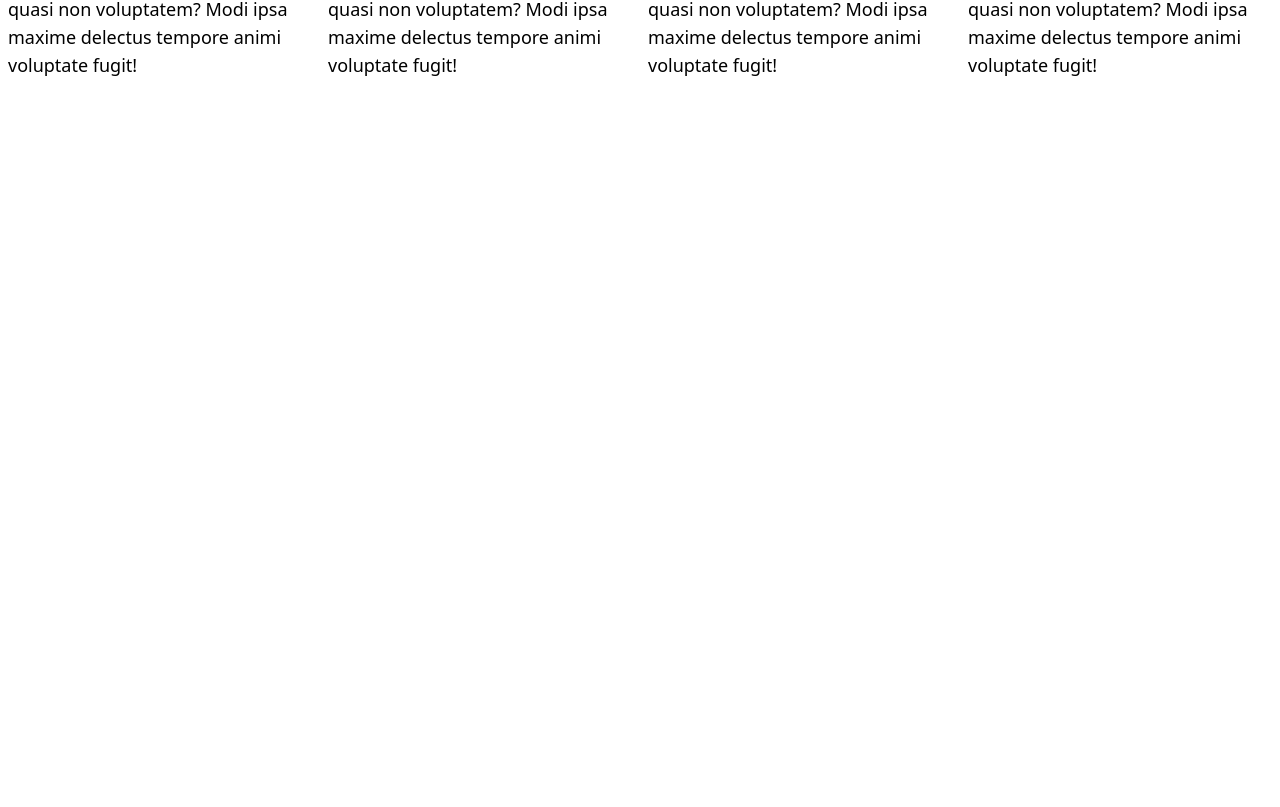
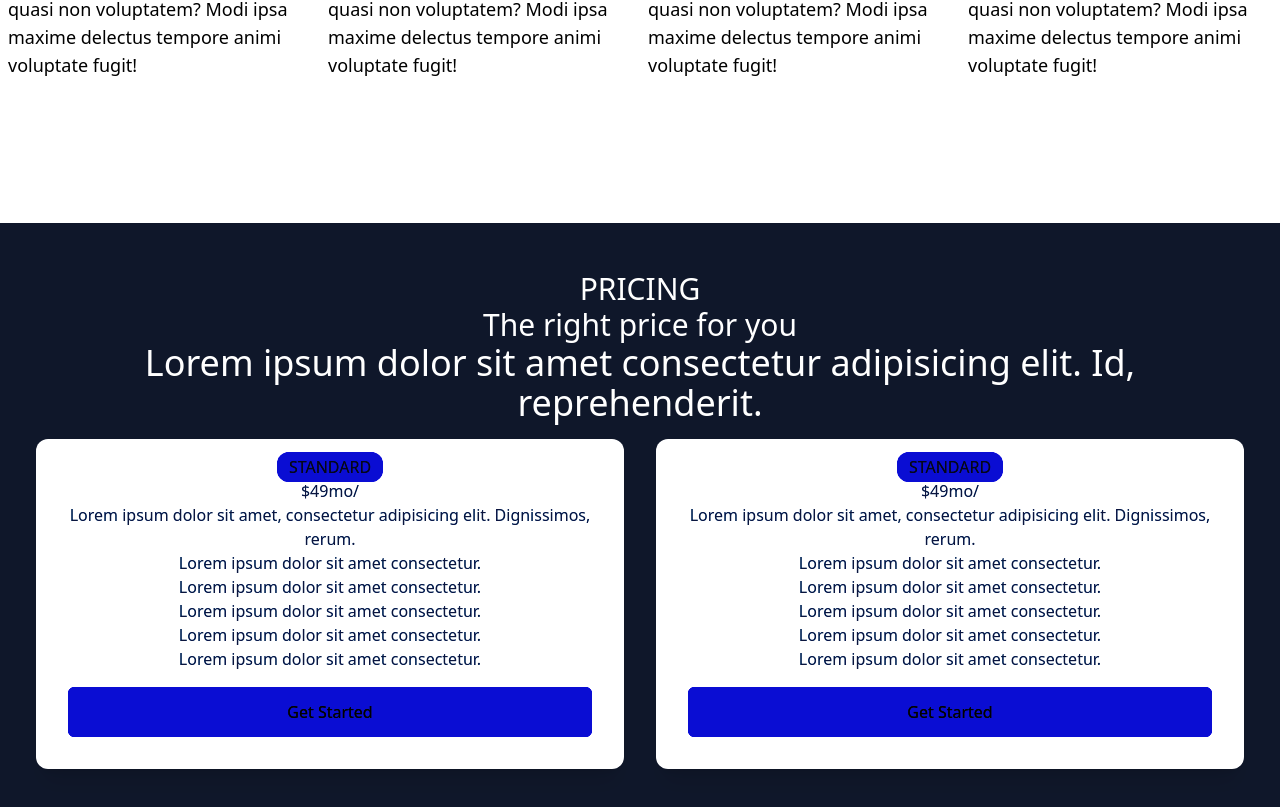
Before and after one commit to upeka-silva/brand_webApp, a React (Vite) app in the folder brand_webApp/: page / in a window 1280 px wide. Shown: the part 2679-3486 px from the top of the page. Before the commit the page ends 2902 px from the top, so only its background shows below. Built offline with nearby package versions, Linux system fonts and the light colour scheme.

Commit message:
pricing completed

```diff
--- a/brand_webApp/src/App.jsx
+++ b/brand_webApp/src/App.jsx
@@ -5,6 +5,7 @@ import NavBar from './component/NavBar'
 import About from './component/About'
 import Support from './component/Support'
 import AllInOne from './component/AllInOne'
+import Pricing from './component/Pricing'
 
 function App() {
 
@@ -16,6 +17,7 @@ function App() {
     <About/>
     <Support/>
     <AllInOne/>
+    <Pricing/>
     </>
   )
 }
--- /dev/null
+++ b/brand_webApp/src/component/Pricing.jsx
@@ -0,0 +1,48 @@
+import React from 'react'
+
+const Pricing = () => {
+  return (
+    <div className='w-full text-white my-24'>
+        <div className='w-full h-[800px] bg-slate-900 mix-blend-overlay absolute '></div>
+        <div className='max-w-[1240px] mx-auto py-12'>
+            <div className='text-center'>
+                <h2 className='text-3xl uppercase'>Pricing</h2>
+                <h3 className='text-3xl '>The right price for you</h3>
+                <p className='text-4xl'>Lorem ipsum dolor sit amet
+                    consectetur adipisicing elit. Id, reprehenderit.</p>
+            </div>
+
+            <div className='grid md:grid-cols-2'>
+                <div className='bg-white py-4 m-4 p-8 text-center  text-slate-500 rounded-xl  shadow-xl '>
+                    <span className='uppercase px-3 py-1 rounded-xl text-indigo-950 bg-indigo-600'>Standard</span>
+                    <div><p>$49<span>mo/</span></p></div>
+                    <p>Lorem ipsum dolor sit amet, consectetur adipisicing elit. Dignissimos, rerum.</p>
+                    <div>
+                        <p>Lorem ipsum dolor sit amet consectetur.</p>
+                        <p>Lorem ipsum dolor sit amet consectetur.</p>
+                        <p>Lorem ipsum dolor sit amet consectetur.</p>
+                        <p>Lorem ipsum dolor sit amet consectetur.</p>
+                        <p>Lorem ipsum dolor sit amet consectetur.</p>
+                        <button className='my-4 w-full rounded-md '>Get Started</button>
+                    </div>
+                </div>
+                <div className='bg-white py-4  m-4 p-8   text-center text-slate-500 rounded-xl  shadow-xl '>
+                    <span className='uppercase px-3 py-1 rounded-xl text-indigo-950 bg-indigo-600'>Standard</span>
+                    <div><p>$49<span>mo/</span></p></div>
+                    <p>Lorem ipsum dolor sit amet, consectetur adipisicing elit. Dignissimos, rerum.</p>
+                    <div>
+                        <p>Lorem ipsum dolor sit amet consectetur.</p>
+                        <p>Lorem ipsum dolor sit amet consectetur.</p>
+                        <p>Lorem ipsum dolor sit amet consectetur.</p>
+                        <p>Lorem ipsum dolor sit amet consectetur.</p>
+                        <p>Lorem ipsum dolor sit amet consectetur.</p>
+                        <button className='my-4 w-full rounded-md' >Get Started</button>
+                    </div>
+                </div>
+            </div>
+        </div>
+    </div>
+  )
+}
+
+export default Pricing
```
